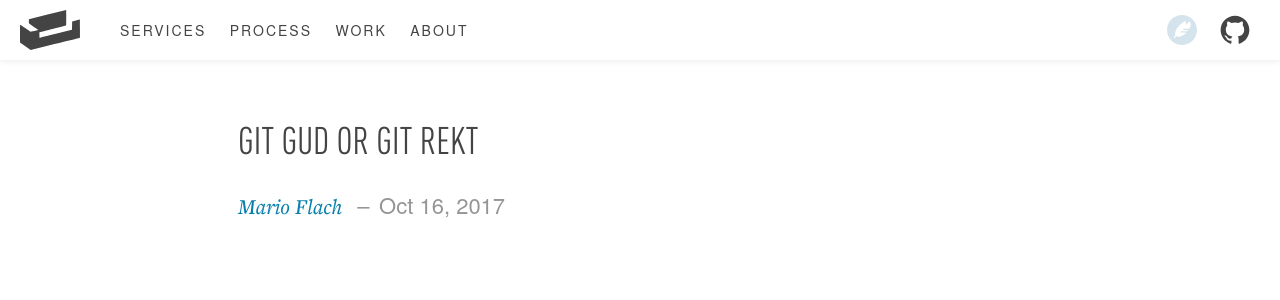
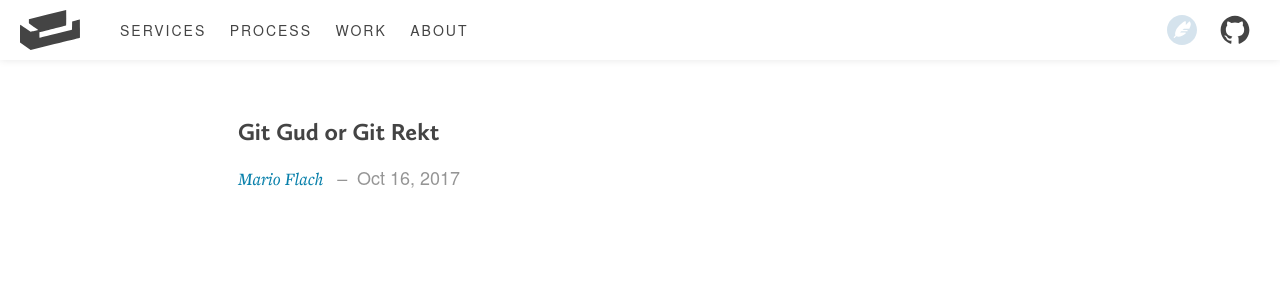
Before and after one commit to almightycouch/almightycouch.github.io, a Jekyll site: the page built from blog/index.html, in a window 1280 px wide. Shown: the top 300 px of the page. Built offline with Jekyll 4.4.1, drawn with Linux system fonts in a browser that asks for light colours; some web fonts are replaced.

Commit message:
Modify typography in blob posts

```diff
--- a/_sass/base/_variables.scss
+++ b/_sass/base/_variables.scss
@@ -3,6 +3,7 @@ $color-base2: #959595;
 $color-alt: #0980ab;
 $color-alt2: #d5e3ed;
 $color-alt3: #f7f9fc;
+$color-alt4: #526975;
 $color-active: $color-alt;
 
 $font-family-sans: DINWeb, "HelveticaNeue", "Helvetica Neue", Helvetica, Arial, sans-serif;
--- a/_sass/blog/_list.scss
+++ b/_sass/blog/_list.scss
@@ -10,16 +10,25 @@ ul.posts {
     }
 
     h2 {
-      font-size: 38px;
       margin: 20px 0 0;
+      font-size: 24px;
+      font-weight: 700;
+      font-family: $font-family-sans-alt;
+      text-transform: none;
+      letter-spacing: 0;
       a {
         color: $color-base;
       }
     }
 
-    p.meta {
-      font-size: 22px;
-      line-height: 28px;
+    p.summary {
+      font-family: $font-family-freight;
+      font-weight: 500;
+      font-size: 17px;
+      line-height: 22px;
+      -webkit-font-smoothing: antialiased;
+      letter-spacing: .6px;
+      color: $color-base2;
     }
   }
 }
--- a/_sass/blog/_post.scss
+++ b/_sass/blog/_post.scss
@@ -4,14 +4,15 @@ article.post {
     text-align: center;
 
     h1 {
-      margin: 0;
-      font-size: 60px;
-      line-height: 64px;
-    }
-
-    p.meta {
-      font-size: 24px;
-      line-height: 32px;
+      max-width: 75%;
+      margin: 0 auto;
+      font-family: $font-family-sans-alt;
+      font-size: 36px;
+      font-weight: 700;
+      text-transform: none;
+      letter-spacing: 0;
+      line-height: 52px;
+      -webkit-font-smoothing: antialiased;
     }
 
     hr {
@@ -24,10 +25,9 @@ article.post {
       position: relative;
       margin: 0;
       padding-bottom: 8px;
-      font-family: $font-family-freight;
-      color: $color-base2;
-      letter-spacing: 0;
+      font-weight: 700;
       text-transform: none;
+      color: $color-alt4;
 
       &:before {
         position: absolute;
@@ -41,45 +41,43 @@ article.post {
     h1 {
       padding-top: 48px;
       font-size: 32px;
-      font-weight: 700;
       letter-spacing: .8px;
       line-height: 40px;
+      -webkit-font-smoothing: antialiased;
       &:before {
         content: "#";
         font-family: $font-family-sans;
+        line-height: 50px;
       }
     }
 
     h2 {
       padding-top: 32px;
       font-size: 22px;
-      font-weight: 900;
-      -webkit-font-smoothing: antialiased;
       letter-spacing: 1px;
       line-height: 32px;
       &:before {
         content: "##";
-        font-weight: 700;
         font-family: $font-family-sans;
+        line-height: 40px;
       }
     }
 
     h3 {
       padding-top: 8px;
       font-size: 16px;
-      font-weight: 900;
       letter-spacing: .8px;
       line-height: 24px;
       &:before {
         content: "###";
-        font-weight: 700;
         font-family: $font-family-sans;
+        line-height: 28px;
       }
     }
 
     img {
       display: block;
-      max-width:100%;
+      max-width: 100%;
       padding: 30px 0;
       margin-left: auto;
       margin-right: auto;
--- a/_sass/blog/_typography.scss
+++ b/_sass/blog/_typography.scss
@@ -5,6 +5,8 @@
 
   .meta {
     font-family: $font-family-freight;
+    font-size: 18px;
+    line-height: 20px;
     color: $color-base2;
 
     a.author {
@@ -14,6 +16,7 @@
 
     time {
       font-family: $font-family-sans-alt;
+      letter-spacing: 0;
 
       &:before {
         margin: 0 0.6rem;
--- a/blog/index.html
+++ b/blog/index.html
@@ -6,6 +6,7 @@ title: Blog
 {% for post in site.posts %}
   <li>
     <h2><a href="{{ post.url | prepend: site.baseurl }}">{{ post.title }}</a></h2>
+    <p class="summary">{{ post.summary }}</p>
     <p class="meta">
       <a href="{{ post.author_href }}" class="author">{{ post.author }}</a>
       <time>{{ post.date | date: "%b %-d, %Y" }}</time>
```
